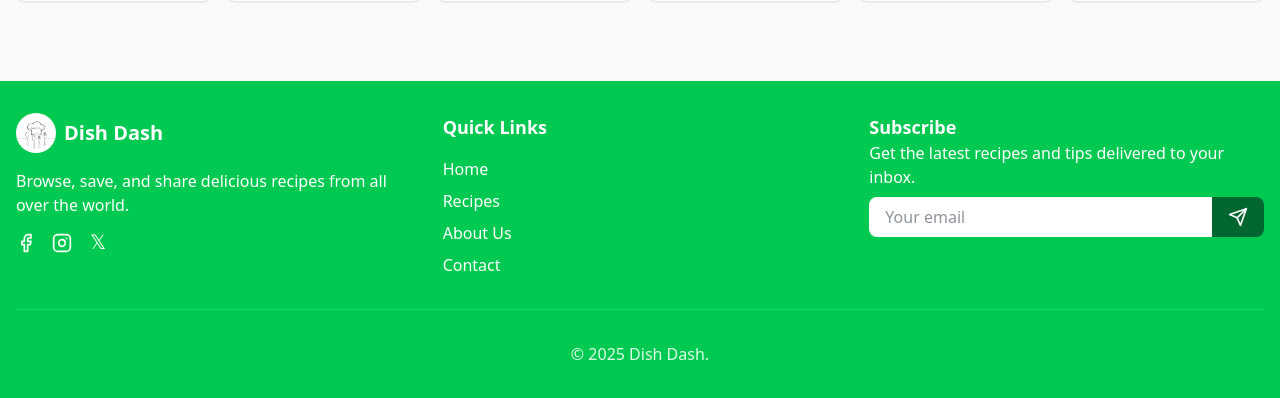
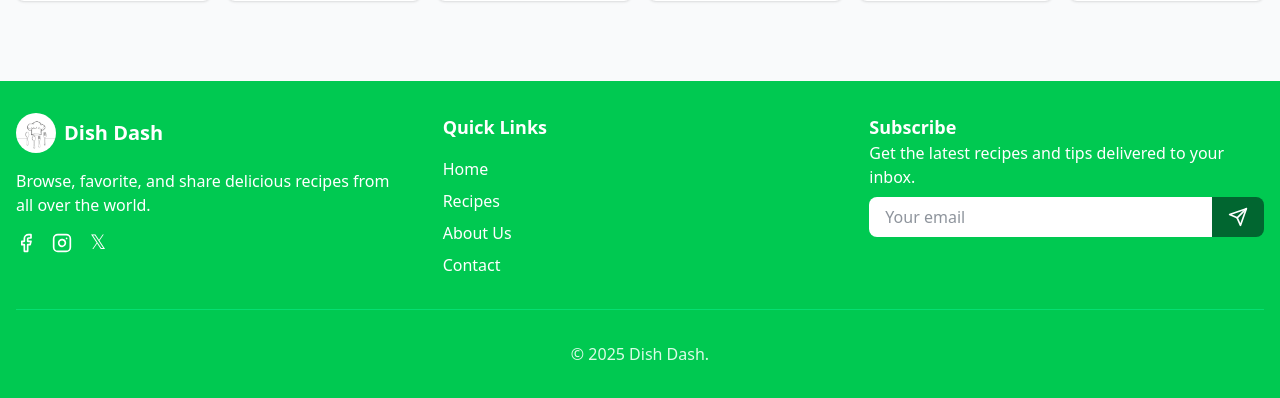
Before and after one commit to husseinhabashi/dishdash, a Python web app: template templates/index.html in a window 1280 px wide. Shown: the part 1155-1553 px from the top of the page. Run offline with Jinja, Linux system fonts and the light colour scheme; the template is opened without the code that fills it, so the values that code supplies are empty; style sheets or scripts are compiled from the project's sources.

Commit message:
small missed changes
Small changes I forgot to make with the last push

```diff
--- a/templates/index.html
+++ b/templates/index.html
@@ -34,7 +34,7 @@
                     <div class="absolute right-0 mt-2 w-48 bg-white rounded-md shadow-lg opacity-0 invisible group-hover:opacity-100 group-hover:visible transition-all z-10">
                         <div class="py-1">
                             <a href="{{ url_for('profile.profile') }}" class="block px-4 py-2 text-sm text-gray-700 hover:bg-gray-100">Your Profile</a>
-                            <a href="{{ url_for('main.favorites') }}" class="block px-4 py-2 text-sm text-gray-700 hover:bg-gray-100">Saved Recipes</a>
+                            <a href="{{ url_for('main.favorites') }}" class="block px-4 py-2 text-sm text-gray-700 hover:bg-gray-100">Favorite Recipes</a>
                             <a href="{{ url_for('auth.logout') }}" class="block px-4 py-2 text-sm text-red-600 hover:bg-gray-100">Logout</a>
                         </div>
                     </div>
@@ -58,7 +58,7 @@
                 <p class="text-lg text-gray-600 mb-4">Discover your next favorite meal.</p>
                 {% else %}
                 <h1 class="text-4xl font-bold text-gray-800 mb-2">Discover Delicious Recipes</h1>
-                <p class="text-lg text-gray-600 mb-4">Browse, save, and share your favorite meals with Dish Dash.</p>
+                <p class="text-lg text-gray-600 mb-4">Browse, favorite, and share your favorite meals with Dish Dash.</p>
                 {% endif %}
                 <div class="flex flex-wrap gap-3 justify-center md:justify-start">
                     <a href="{{ url_for('main.recipes') }}" class="bg-green-600 text-white px-6 py-3 rounded-lg shadow-md font-medium hover:bg-green-700 transition-colors">Browse Recipes</a>
@@ -169,7 +169,7 @@
                                 <i data-feather="tag" class="w-4 h-4 mr-1"></i>
                                 <span>{{ recipe.difficulty|default('Easy') }}</span>
                             </div>
-                            <a href="{{ url_for('main.recipe_from_id', recipe_id=recipe.recipeID) }}" class="text-green-600 font-medium text-sm hover:text-green-700 transition-colors">View Recipe →</a>
+                            <a href="{{ url_for('main.recipe_from_id', recipe_id=recipe.recipeID) }}" class="text-green-600 font-medium text-sm hover:text-green-700 transition-colors">View Recipe</a>
                         </div>
                     </div>
                 </div>
@@ -264,7 +264,7 @@
                         <img src="{{ url_for('static', filename='img/logo.jpeg') }}" class="h-10 w-10 rounded-full" alt="logo" />
                         <span class="text-xl font-bold">Dish Dash</span>
                     </div>
-                    <p class="text-white mb-4">Browse, save, and share delicious recipes from all over the world.</p>
+                    <p class="text-white mb-4">Browse, favorite, and share delicious recipes from all over the world.</p>
                     <div class="flex space-x-4">
                         <a href="" class="text-white hover:text-white transition-colors">
                             <i data-feather="facebook" class="w-5 h-5"></i>
--- a/templates/profile.html
+++ b/templates/profile.html
@@ -16,7 +16,7 @@
         </a>
 
         <main class="container mx-auto px-4 py-8">
-            <div class="max-w-lg mx-auto bg-white rounded-xl shadow-md overflow-hidden">
+            <div class="max-w-lg mx-auto bg-white rounded-xl shadow-lg overflow-hidden">
                 <div class="bg-green-500 p-6 text-white text-center">
                     <h2 class="text-2xl font-bold">Edit Profile</h2>
                 </div>
```
Also changed, not shown: static/img/placeholder-recipe.jpg (added).
